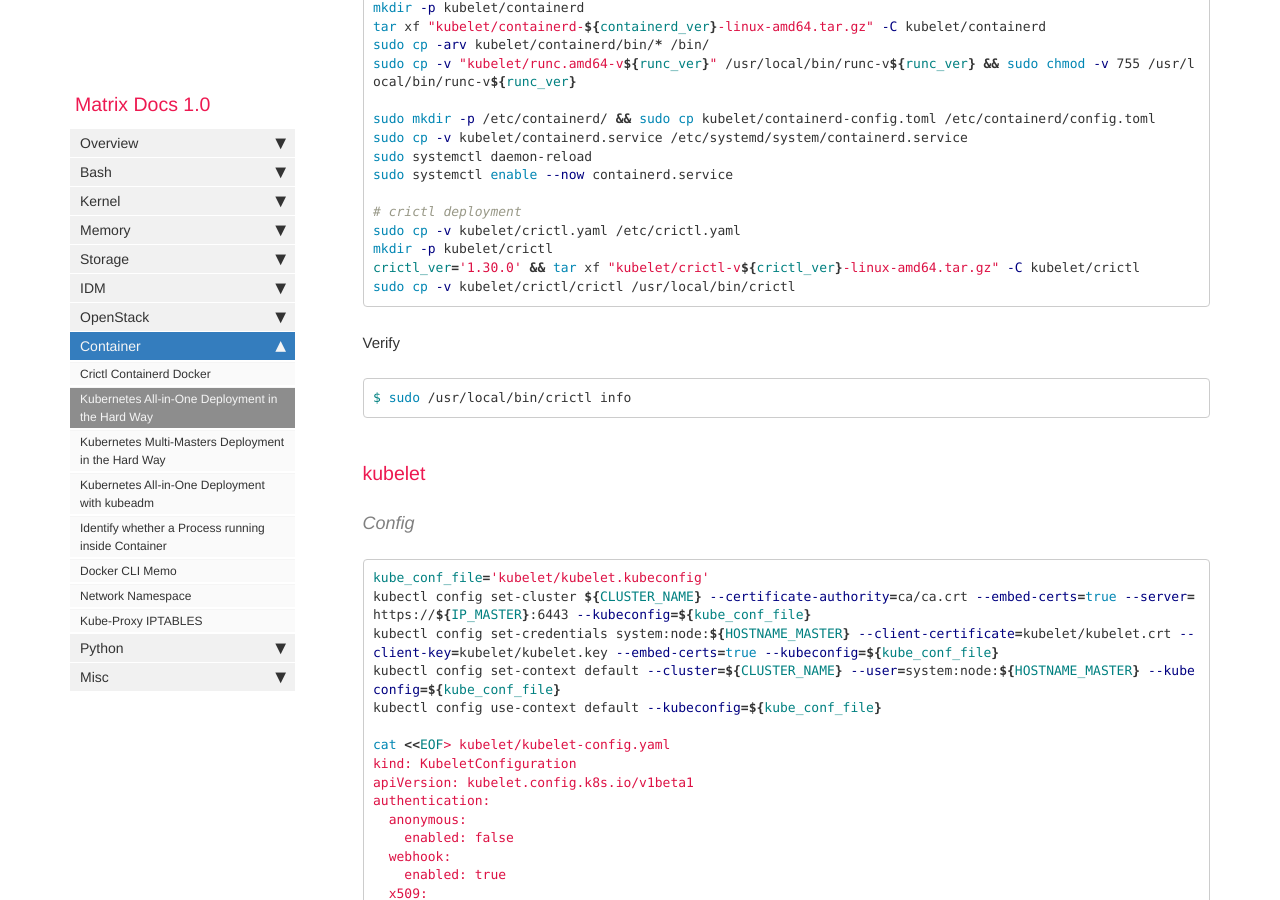
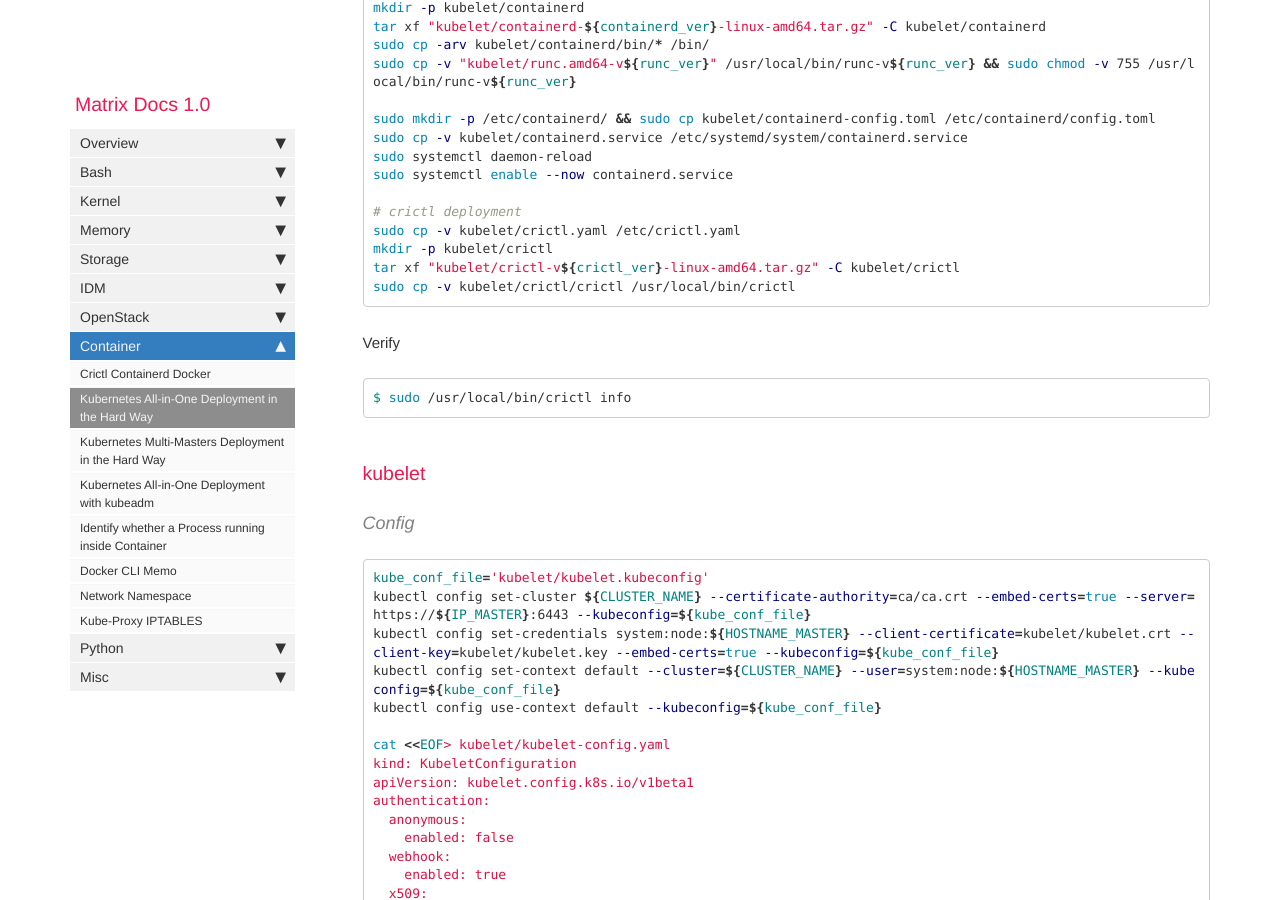
Before and after one commit to matrixzj/documentations, a Jekyll site: the page built from pages/container/k8s_the_hardway_all_in_one.md, in a window 1280 px wide and 900 px high, scrolled down 15479 px. Built offline with Jekyll 4.4.1, drawn with Linux system fonts in a browser that asks for light colours; comment, search, counter and statistics services are not loaded.

Commit message:
There are 1 files have been modified at 2024-07-04 12:25:09 . 	-rw-r--r-- 1 jun.zou staff 57562 Jul  4 12:11 pages/container/k8s_the_hardway_all_in_one.md No files have been added. No files have been deleted. No file type has been changed.

````diff
--- a/pages/container/k8s_the_hardway_all_in_one.md
+++ b/pages/container/k8s_the_hardway_all_in_one.md
@@ -606,7 +606,7 @@ sudo systemctl enable --now containerd.service
 # crictl deployment
 sudo cp -v kubelet/crictl.yaml /etc/crictl.yaml
 mkdir -p kubelet/crictl
-crictl_ver='1.30.0' && tar xf "kubelet/crictl-v${crictl_ver}-linux-amd64.tar.gz" -C kubelet/crictl
+tar xf "kubelet/crictl-v${crictl_ver}-linux-amd64.tar.gz" -C kubelet/crictl
 sudo cp -v kubelet/crictl/crictl /usr/local/bin/crictl
 ```
 Verify
````
